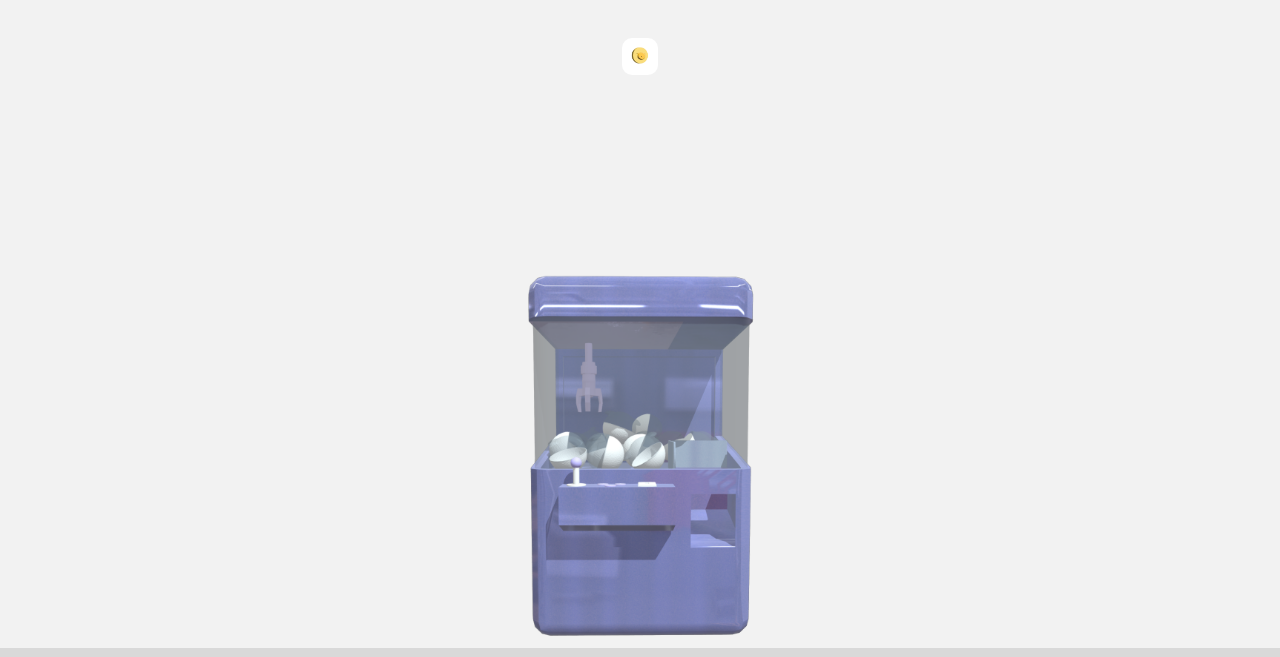
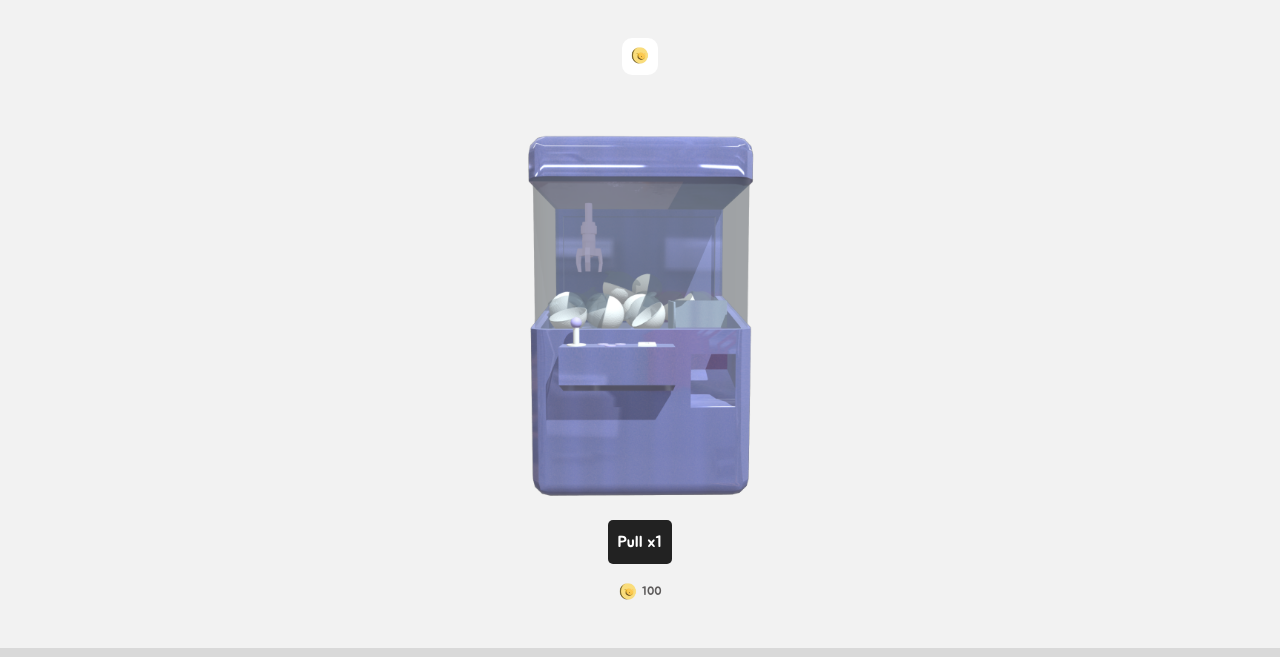
Before and after one commit to Leapify-Studios/Piggy-Vault, a website: page gacha.html in a window 1280 px wide. Shown: the part 72-729 px from the top of the page. Drawn offline with nearby package versions, Linux system fonts and the light colour scheme.

Commit message:
Style for gacha

```diff
--- a/style.css
+++ b/style.css
@@ -793,7 +793,7 @@ nav{
 }
 #gacha-container {
   text-align: center;
-  margin-top: 150px;
+  margin-top: 10px;
 }
 
 #pull-popup {
@@ -860,6 +860,27 @@ nav{
   cursor: pointer;
 }
 
+.gacha-coin-amt > div {
+  margin: 10px;
+  padding: 8px;
+  font-size: 12px;
+  color: rgb(93, 91, 91);
+  font-family: 'Jua';
+  text-align: center;
+  margin-bottom: 30px;
+}
+
+.gacha-coin-amt {
+  display: flex;
+  flex-wrap: wrap;
+  justify-content: center;
+}
+.gacha-coin-amt img {
+  width: 20px;
+  height: 18px;
+  margin-bottom: 3px;
+}
+
 
 /*emote page css */
 /* the emote link */
@@ -915,7 +936,7 @@ nav{
 }
 
 .exp > div {
-  background-color: #f;
+  background-color: #fff;
   margin: 10px;
   padding: 20px;
   font-size: 20px;
```
